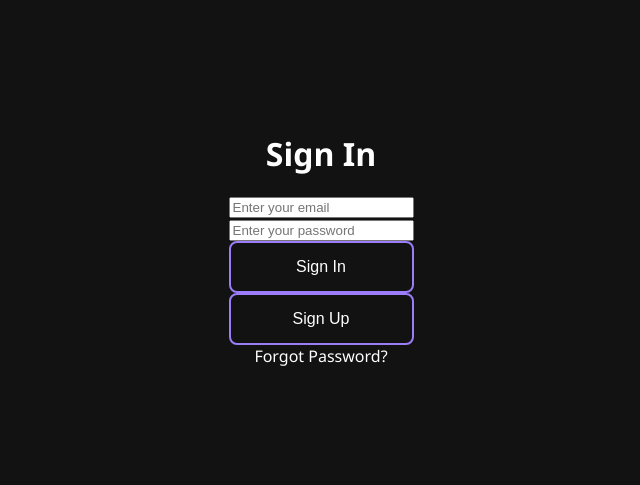
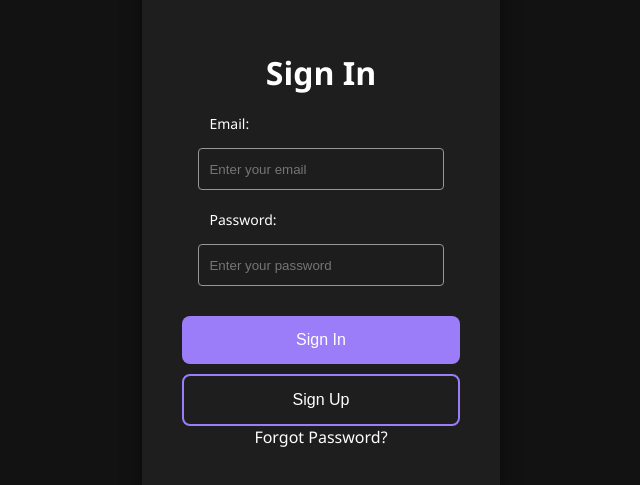
Before and after one commit to HargunSandhu/Taskium, a React (Vite) app: page /signIn in a window 1280 px wide. Shown: the part 161-646 px from the top of the page, without its empty margins (319-959 px from the left). Built offline with nearby package versions, Linux system fonts and the light colour scheme.

Commit message:
sign in page styles update

```diff
--- a/src/Pages/Intro/Intro.css
+++ b/src/Pages/Intro/Intro.css
@@ -21,7 +21,7 @@
   text-align: center;
 }
 
-.container {
+.introContainer {
   background-color: #1e1e1e;
   padding: 50px 40px;
   border-radius: 12px;
--- a/src/Pages/Intro/Intro.tsx
+++ b/src/Pages/Intro/Intro.tsx
@@ -5,7 +5,7 @@
 const Intro = () => {
  const navigate = useNavigate()
   return (
-    <div className="container">
+    <div className="introContainer">
       <h1>Just do It</h1>
       <h3>Please login to your account or create a new account to continue</h3>
       <div className="buttons">
--- /dev/null
+++ b/src/Pages/SignIn/SignIn.css
@@ -0,0 +1,86 @@
+.signInPage {
+  margin: 0;
+  padding: 0;
+  background-color: #121212;
+  display: flex;
+  justify-content: center;
+  align-items: center;
+  height: 100vh;
+  font-family: 'Segoe UI', Tahoma, Geneva, Verdana, sans-serif;
+}
+
+.signInContainer {
+  background-color: #1e1e1e;
+  padding: 50px 40px;
+  border-radius: 12px;
+  box-shadow: 0px 0px 20px rgba(0, 0, 0, 0.5);
+  text-align: center;
+  width: 90%;
+  max-width: 400px;
+}
+
+.input {
+  background-color: #1d1d1d;
+  border: 1px solid #979797;
+  border-radius: 4px;
+  height: 40px;
+  width: 80%;
+  color: white;
+  padding: 0 10px;
+  margin: 10px 0;
+}
+
+.btn1 {
+  background-color: #9b7cf9;
+  color: white;
+  padding: 15px;
+  width: 100%;
+  border: none;
+  border-radius: 8px;
+  font-size: 16px;
+  margin-top: 20px;
+  cursor: pointer;
+}
+
+.btn2 {
+  background: transparent;
+  color: white;
+  padding: 15px;
+  width: 100%;
+  border: 2px solid #9b7cf9;
+  border-radius: 8px;
+  font-size: 16px;
+  margin-top: 10px;
+  cursor: pointer;
+}
+
+
+.link {
+  text-decoration: none;
+  color: white;
+  font-size: 14px;
+}
+.text {
+  text-align: left;
+  width: 80%;
+  margin: 10px auto 5px auto;
+  color: #FFFFFF;
+  font-size: 14px;
+}
+
+
+@media (max-width: 500px) {
+  .signInContainer {
+    padding: 30px 20px;
+  }
+
+  .input {
+    width: 100%;
+  }
+
+  .btn1,
+  .btn2 {
+    font-size: 14px;
+    padding: 12px;
+  }
+}
--- a/src/Pages/SignIn/SignIn.tsx
+++ b/src/Pages/SignIn/SignIn.tsx
@@ -7,12 +7,12 @@
   "eyJhbGciOiJIUzI1NiIsInR5cCI6IkpXVCJ9.eyJpc3MiOiJzdXBhYmFzZSIsInJlZiI6Im9oZWdjaXV6Ym5vYnBxb25kdWlrIiwicm9sZSI6ImFub24iLCJpYXQiOjE3NDQ3MTA5MzAsImV4cCI6MjA2MDI4NjkzMH0.bH8Tmh0EuxzkUk0-mum6EU-tCeWJjRz2ZFHIpZ_9u0Y"
 );
 import { useNavigate } from "react-router-dom";
+import "./SignIn.css";
 
 const SignIn = () => {
   const [email, setEmail] = useState("");
   const [password, setPassword] = useState("");
   const navigate = useNavigate();
-
 
   const login = async (e: { preventDefault: () => void }) => {
     e.preventDefault();
@@ -25,36 +25,36 @@
         console.error("Signin error:", error.message);
       } else {
         console.log("Signed in!", data);
-        navigate("/")
+        navigate("/");
       }
     }
     loginUser();
-
   };
 
-
   return (
-    <>
-      <div className="container1">
+    <div className="signInPage">
+      <div className="signInContainer">
         <h1>Sign In</h1>
         <form onSubmit={login}>
+          <p className="text"> Email:</p>
           <input
             type="email"
-            className="inputField"
+            className="input"
             placeholder="Enter your email"
             value={email}
             onChange={(e) => setEmail(e.target.value)}
           />
-          <br />
+
+          <p className="text">Password:</p>
           <input
             type="text"
-            className="inputField"
+            className="input"
             placeholder="Enter your password"
             value={password}
             onChange={(e) => setPassword(e.target.value)}
           />
-          <br />
-          <button className="btn2" type="submit">
+
+          <button className="btn1" type="submit">
             Sign In
           </button>
         </form>
@@ -76,7 +76,7 @@
           </Link>
         </div>
       </div>
-    </>
+    </div>
   );
 };
 
--- a/src/index.css
+++ b/src/index.css
@@ -18,6 +18,10 @@
   border-radius: 8px;
   font-size: 16px;
   cursor: pointer;
+}
+
+.input {
+  color: #979797;
 }
 
 /* :root {
```
